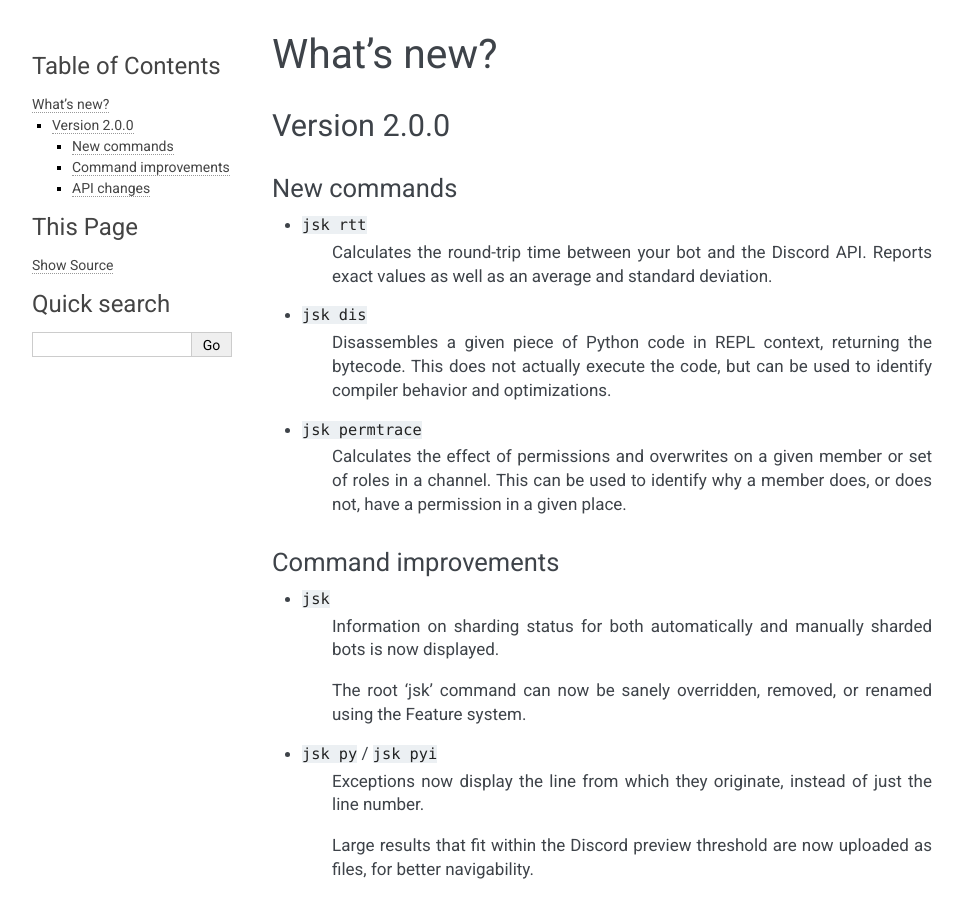
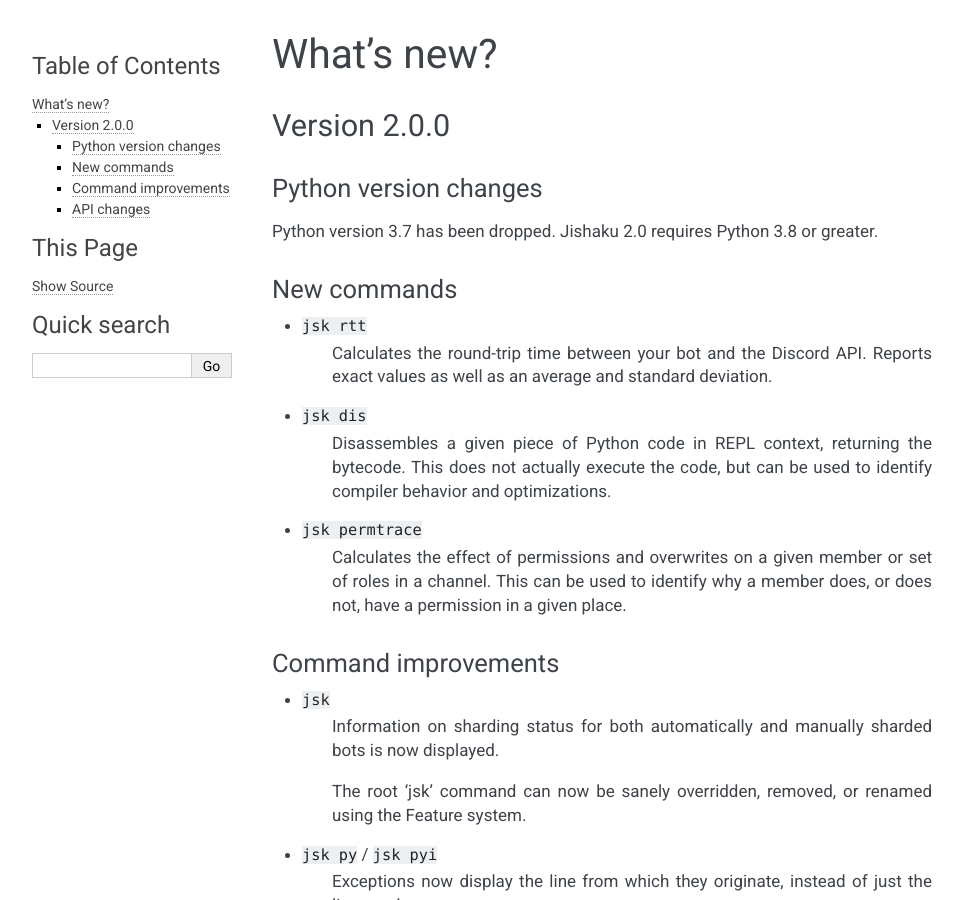
Before and after one commit to Gorialis/jishaku, a Sphinx documentation site: the page built from docs/whatsnew.rst, in a window 1280 px wide and 900 px high. Shown: the whole window, without its empty margins (148-1111 px from the left). Built offline with Sphinx 7.4.7, drawn with Linux system fonts in a browser that asks for light colours; the version number could not be read and is left out.

Commit message:
Include message about 3.7 deprecation

```diff
--- a/docs/whatsnew.rst
+++ b/docs/whatsnew.rst
@@ -5,6 +5,11 @@
 
 Version 2.0.0
 --------------
+
+Python version changes
+~~~~~~~~~~~~~~~~~~~~~~~
+
+Python version 3.7 has been dropped. Jishaku 2.0 requires Python 3.8 or greater.
 
 New commands
 ~~~~~~~~~~~~~
```
